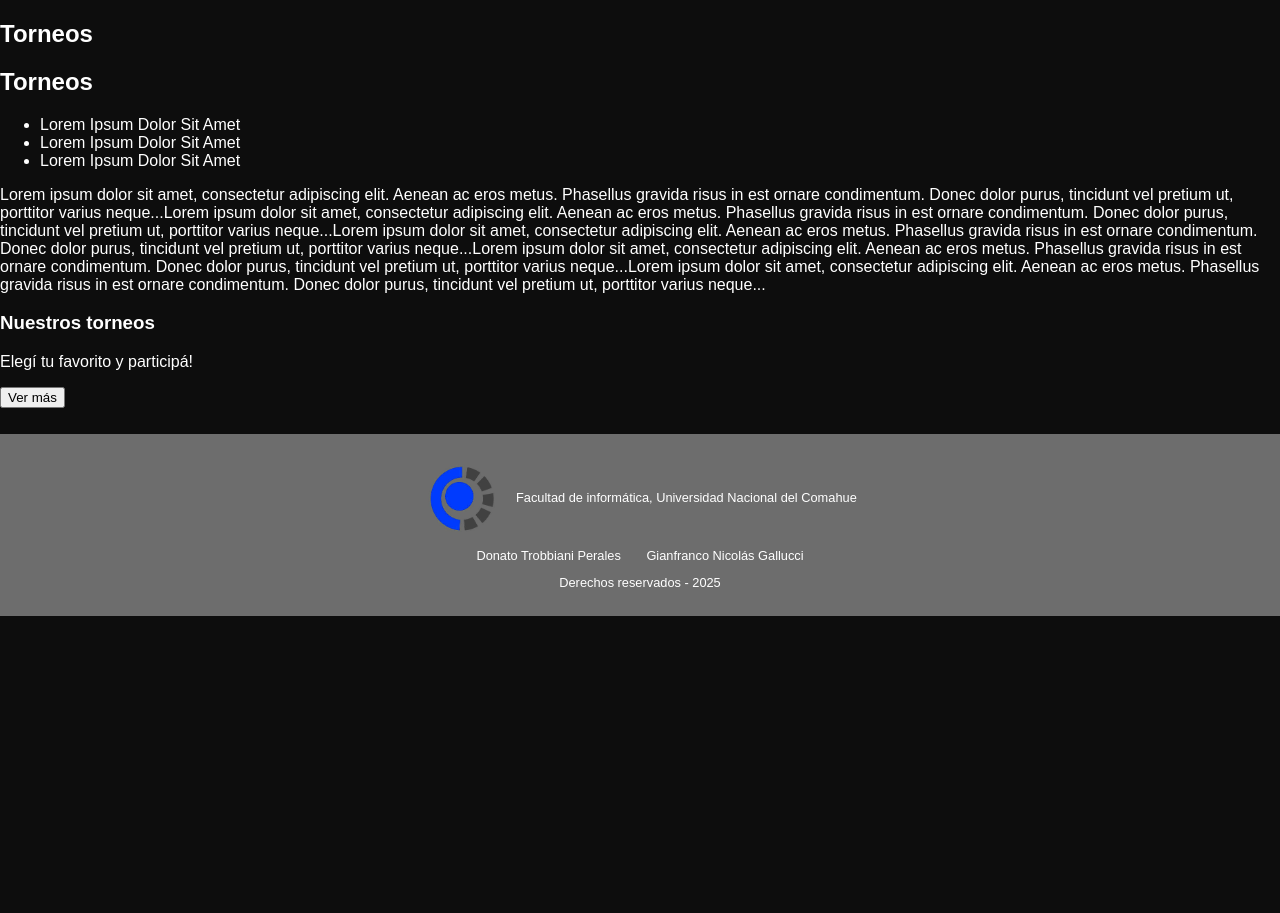
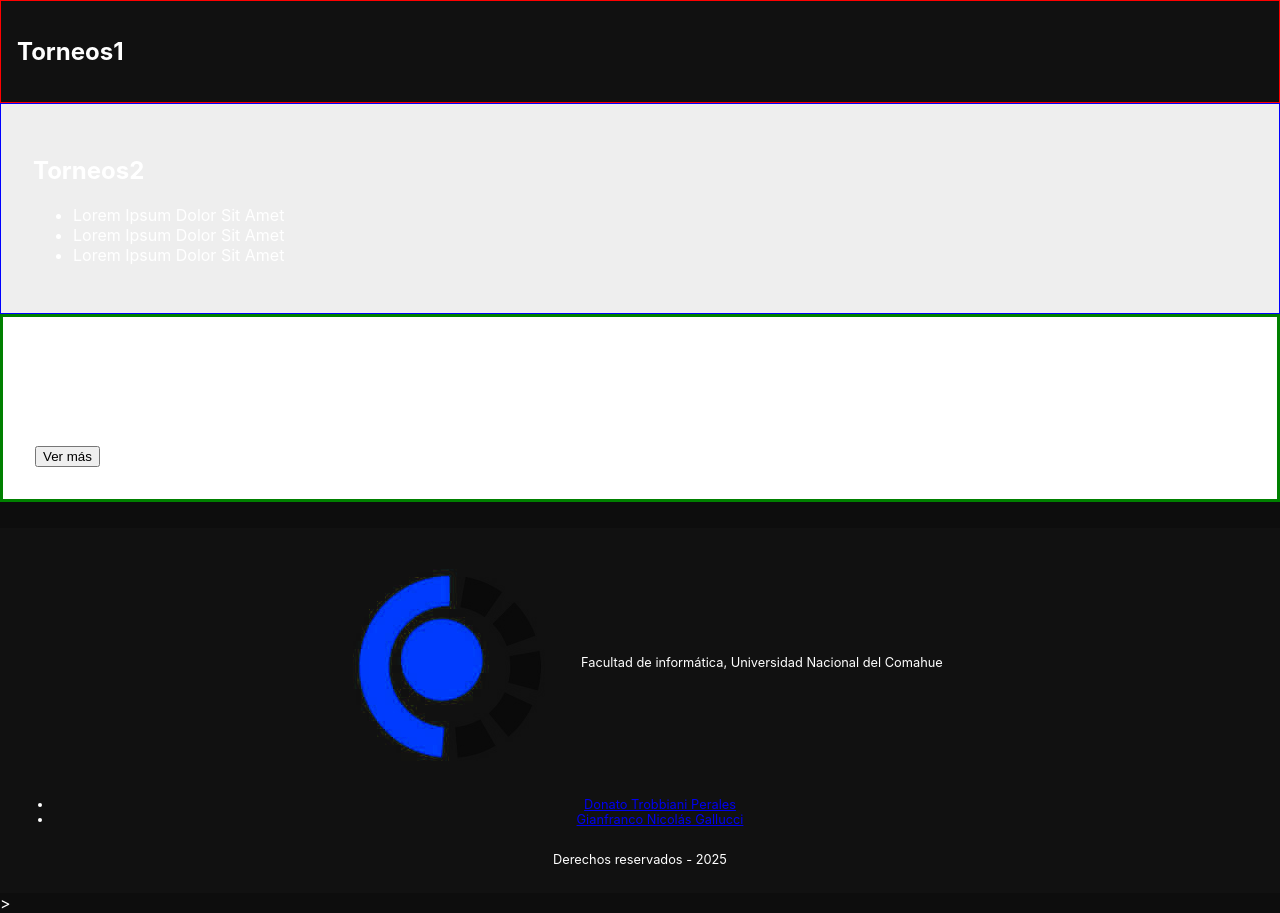
Before and after one commit to GianGNGKS/Lab2025, a plain HTML site: page TP2/index.html in a window 1280 px wide. Before the commit the page ends 800 px from the top, so only its background shows below. Drawn offline with Linux system fonts and the light colour scheme; a web font is replaced by a local one.

Commit message:
Main grid listo

```diff
--- a/TP2/index.html
+++ b/TP2/index.html
@@ -6,6 +6,10 @@
     <meta name="viewport" content="width=device-width, initial-scale=1.0">
     <title>Document</title>
     <link rel="stylesheet" href="styles.css">
+    <!-- Fuente: Inter typeface 4.1-->>
+    <link rel="preconnect" href="https://rsms.me/">
+    <link rel="stylesheet" href="https://rsms.me/inter/inter.css">
+
 </head>
 
 <body>
@@ -13,7 +17,7 @@
     <!-- Header -->
     <header>
         <nav>
-            <h1>Torneos</h1>
+            <h1>Torneos1</h1>
             <!-- Aquí irán los futuros enlaces de navegación -->
         </nav>
     </header>
@@ -21,7 +25,7 @@
     <!-- Banner -->
     <section id="banner">
         <div>
-            <h2>Torneos</h2>
+            <h2>Torneos2</h2>
             <ul>
                 <li>Lorem Ipsum Dolor Sit Amet</li>
                 <li>Lorem Ipsum Dolor Sit Amet</li>
@@ -33,36 +37,18 @@
     <!-- Sección Torneos -->
     <main>
         <!-- Texto introductorio -->
-        <section id="intro-torneos">
+        <section>
             <p>
-                Lorem ipsum dolor sit amet, consectetur adipiscing elit. Aenean ac eros metus.
-                Phasellus gravida risus in est ornare condimentum. Donec dolor purus, tincidunt vel
-                pretium ut, porttitor varius neque...Lorem ipsum dolor sit amet, consectetur adipiscing elit. Aenean ac
-                eros metus.
-                Phasellus gravida risus in est ornare condimentum. Donec dolor purus, tincidunt vel
-                pretium ut, porttitor varius neque...Lorem ipsum dolor sit amet, consectetur adipiscing elit. Aenean ac
-                eros metus.
-                Phasellus gravida risus in est ornare condimentum. Donec dolor purus, tincidunt vel
-                pretium ut, porttitor varius neque...Lorem ipsum dolor sit amet, consectetur adipiscing elit. Aenean ac
-                eros metus.
-                Phasellus gravida risus in est ornare condimentum. Donec dolor purus, tincidunt vel
-                pretium ut, porttitor varius neque...Lorem ipsum dolor sit amet, consectetur adipiscing elit. Aenean ac
-                eros metus.
-                Phasellus gravida risus in est ornare condimentum. Donec dolor purus, tincidunt vel
-                pretium ut, porttitor varius neque...
             </p>
         </section>
 
         <!-- Cuerpo de torneos -->
-        <section id="torneos">
-
+        <section>
             <h3>Nuestros torneos</h3>
             <p>Elegí tu favorito y participá!</p>
-
             <div>
                 <!-- Torneo 1, Torneo 2... -->
             </div>
-
             <!-- Ver más torneos-->
             <button type="button">Ver más</button>
         </section>
@@ -70,7 +56,6 @@
 
     <!-- Footer -->
     <footer>
-
         <div id="fai-info">
             <img src="images/fai-logo.png" alt="Logo de la facultad">
             <p>Facultad de informática, Universidad Nacional del Comahue</p>
@@ -81,6 +66,7 @@
         </ul>
         <p>Derechos reservados - 2025</p>
     </footer>
+
 </body>
 
 </html>
--- a/TP2/styles.css
+++ b/TP2/styles.css
@@ -2,20 +2,62 @@ body {
     background-color: #0d0d0d;
     color: white;
     margin: 0;
-    font-family: Arial, sans-serif;
+    display: grid;
+    grid-template-rows: auto auto 1fr auto;
+    /* Header, banner, main, footer */
+    grid-template-columns: 1fr;
+    min-height: 100vh;
+    /* ocupa toda la pantalla */
+    margin: 0;
+    font-family: Inter, sans-serif;
+}
+
+header {
+    grid-row: 1;
+    background: #111;
+    color: white;
+    padding: 1rem;
+    border: red 1px solid;
+}
+
+#banner {
+    grid-row: 2;
+    background: #eee;
+    padding: 2rem;
+    border: blue 1px solid;
+}
+
+main {
+    grid-row: 3;
+    background: #fff;
+    padding: 2rem;
+    border: green 3px solid;
 }
 
 footer {
+    grid-row: 4;
+    padding: 1rem;
+    margin-top: 2vw;
+
     display: flex;
-    align-items: center;
+    justify-content: center;
     flex-direction: column;
     text-align: center;
     font-size: 1vw;
     padding: 1vw;
-    color: #fff;
-    background-color: #6d6d6d;
-    margin-top: 2vw;
+    background: #111;
+    color: white;
 }
+
+#fai-info{
+    display: flex;
+    gap: 1em;
+    align-items: center;
+    justify-content: center;
+    margin: 1em 0;
+}
+
+/*
 
 #fai-info {
     display: flex;
@@ -50,4 +92,4 @@ footer ul {
 footer a {
     color: white;
     text-decoration: none;
-}
+} */
```
